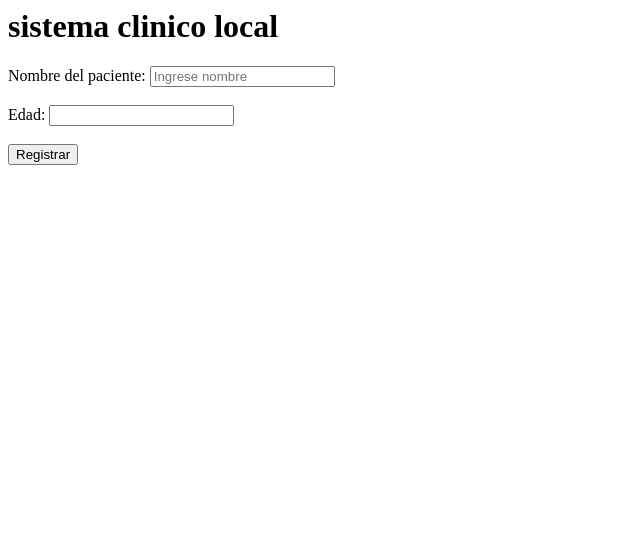
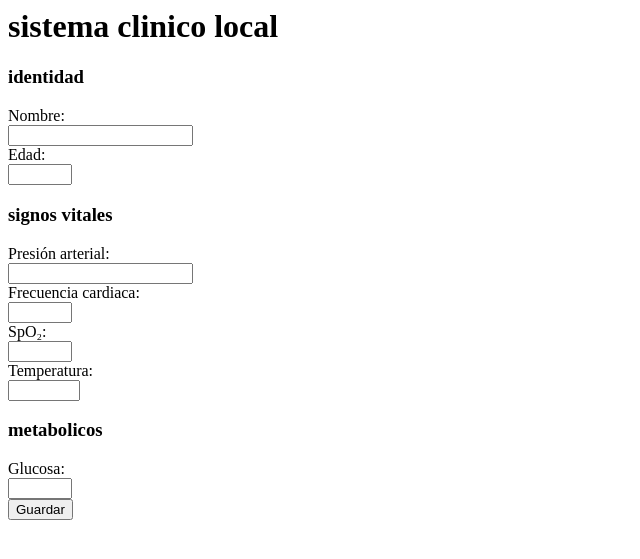
Before and after one commit to aland-cg/sistema-de-registro, a Flask app: page / in a window 1280 px wide. Shown: the top 559 px of the page, without its empty margins (0-640 px from the left). Run offline with Flask 3, Linux system fonts and the light colour scheme.

Commit message:
mejora organizacion visual del formulario

```diff
--- a/app.py
+++ b/app.py
@@ -1,49 +1,107 @@
+# Importar herramientas necesarias de Flask
 from flask import Flask, render_template, request
+# Importar SQLite para guardar datos
 import sqlite3
 
+# Crear instancia principal de la aplicación Flask
 app = Flask(__name__)
-
-# Crear tabla si no existe
+#inicializa la base de datos
 def init_db():
-
+# crea conexion con la base de datos
     conn = sqlite3.connect("database.db")
+#ejecuta comandos de sql
     cursor = conn.cursor()
-
+# Crear tabla principal de pacientes si aún no existe
     cursor.execute("""
     CREATE TABLE IF NOT EXISTS pacientes (
-        id INTEGER PRIMARY KEY AUTOINCREMENT,
-        nombre TEXT NOT NULL,
-        edad INTEGER NOT NULL
-    )
+    id INTEGER PRIMARY KEY AUTOINCREMENT,
+    nombre TEXT,
+    edad INTEGER,
+    ta TEXT,
+    fc INTEGER,
+    spo2 INTEGER,
+    glucosa INTEGER,
+    temp REAL
+);
     """)
-
+#sirve para guardar cambios
     conn.commit()
+#cierra la conexion lo que evita errores de escritura una vez que se capturan los datos
     conn.close()
 
 init_db()
 
+# Ruta principal para registrar pacientes
 @app.route("/", methods=["GET", "POST"])
 def home():
 
     if request.method == "POST":
 
-        nombre = request.form["nombre"]
-        edad = request.form["edad"]
+        paciente = {
+        "nombre": request.form["nombre"],
+        "edad": request.form["edad"],
+        "ta": request.form["ta"],
+        "fc": request.form["fc"],
+        "spo2": request.form["spo2"],
+        "glucosa": request.form["glucosa"],
+        "temp": request.form["temp"]
+    }
+
+    # Validaciones
+
+        edad = int(paciente["edad"])
+
+        if edad < 0 or edad > 120:
+            return "Error: Edad fuera de rango permitido."
+
+        fc = int(paciente["fc"])
+
+        if fc < 20 or fc > 250:
+            return "Error: Frecuencia cardiaca fuera de rango permitido."
+
+        spo2 = int(paciente["spo2"])
+
+        if spo2 < 50 or spo2 > 100:
+            return "Error: Saturación fuera de rango permitido."
+
+        glucosa = int(paciente["glucosa"])
+
+        if glucosa < 20 or glucosa > 800:
+            return "Error: Glucosa fuera de rango permitido."
+
+        temp = float(paciente["temp"])
+
+        if temp < 30 or temp > 45:
+            return "Error: Temperatura fuera de rango permitido."
 
         conn = sqlite3.connect("database.db")
         cursor = conn.cursor()
-
+# Insertar datos clínicos del paciente en SQLite
         cursor.execute(
-            "INSERT INTO pacientes (nombre, edad) VALUES (?, ?)",
-            (nombre, edad)
-        )
+    """
+    INSERT INTO pacientes
+    (nombre, edad, ta, fc, spo2, glucosa, temp)
+    VALUES (?, ?, ?, ?, ?, ?, ?)
+    """,
+    (
+        paciente["nombre"],
+        paciente["edad"],
+        paciente["ta"],
+        paciente["fc"],
+        paciente["spo2"],
+        paciente["glucosa"],
+        paciente["temp"]
+    )
+)
 
         conn.commit()
         conn.close()
-
-        return f"Paciente registrado correctamente: {nombre}"
+#devuelven respuestas al usuario
+        return f"Paciente registrado correctamente: {paciente['nombre']}"
+#muestra el formilario html
     return render_template("index.html")
-
+#consulta registros guardados
+#Iniciar servidor Flask en modo desarrollo
 @app.route("/pacientes")
 def pacientes():
 
@@ -57,6 +115,6 @@ def pacientes():
     conn.close()
 
     return render_template("pacientes.html", pacientes=datos)
-
+## Iniciar servidor Flask en modo desarrollo
 if __name__ == "__main__":
     app.run(host="0.0.0.0", port=5000, debug=True)
--- a/templates/index.html
+++ b/templates/index.html
@@ -5,17 +5,56 @@
 
         <form method="POST">
 
-    <label>Nombre del paciente:</label>
-    <input type="text" name="nombre" placeholder="Ingrese nombre">
+            <section>
+                <h3>identidad</h3>
 
-    <br><br>
+                <label>Nombre:</label>
+                <br>
+                <input type="text" name="nombre" required>
+                <br>
 
                 <label>Edad:</label>
-    <input type="number" name="edad">
+                <br>
+                <input type="number" name="edad" min="0" max="120" required>
+                <br>
+            </section>
 
-    <br><br>
+            <section>
+                <h3>signos vitales</h3>
 
-    <button type="submit">Registrar</button>
+                <label>Presión arterial:</label>
+                <br>
+                <input type="text" name="ta">
+                <br>
+
+                <label>Frecuencia cardiaca:</label>
+                <br>
+                <input type="number" name="fc" min="20" max="250">
+                <br>
+
+                <label>SpO₂:</label>
+                <br>
+                <input type="number" name="spo2" min="50" max="100">
+                <br>
+
+                <label>Temperatura:</label>
+                <br>
+                <input type="number" step="0.1" name="temp" min="30" max="45">
+                <br>
+
+            </section>
+
+            <section>
+                <h3>metabolicos</h3>
+
+                <label>Glucosa:</label>
+                <br>
+                <input type="number" name="glucosa" min="20" max="800">
+                <br>
+
+            </section>
+
+            <button type="submit">Guardar</button>
 
         </form>
 
```
Also changed, not shown: templates/pacientes.html (+10 -0 lines), database.db. Lines whose indentation alone changed are shown as unchanged.
